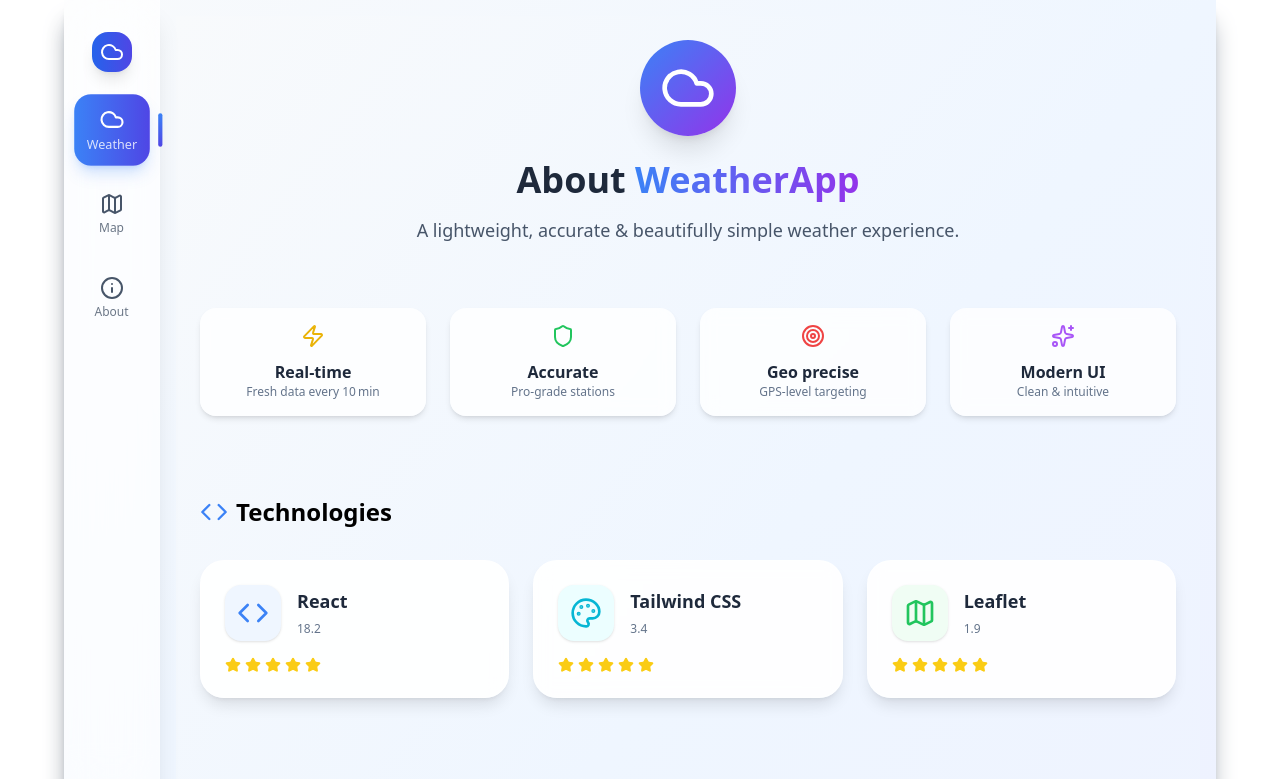
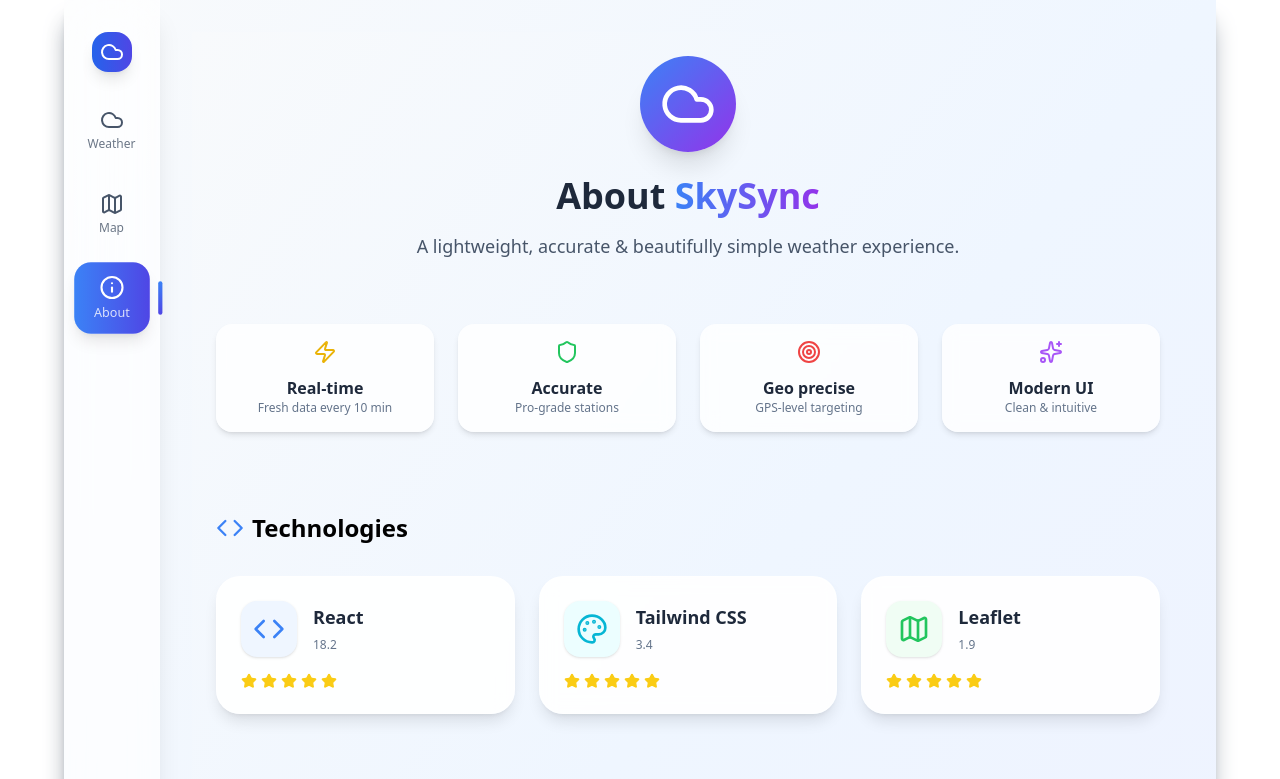
Before and after one commit to kamalOurajdal/SkySync, a React (Create React App) app: page /about in a window 1280 px wide. Shown: the top 779 px of the page. Built offline with nearby package versions, Linux system fonts and the light colour scheme.

Commit message:
refactor: update component structure, improve styling, and add environment variable support

```diff
--- a/package.json
+++ b/package.json
@@ -9,6 +9,7 @@
     "@testing-library/react": "^13.4.0",
     "@testing-library/user-event": "^13.5.0",
     "chart.js": "^4.4.0",
+    "dotenv": "^17.2.0",
     "geolocation": "^0.2.0",
     "leaflet": "^1.9.4",
     "lucide-react": "^0.525.0",
--- a/src/components/Navbar.jsx
+++ b/src/components/Navbar.jsx
@@ -1,96 +1,84 @@
-import React, {useState} from "react";
-import {Settings, Map, Cloud, Info, Menu, X} from "lucide-react";
-import {NavLink, Outlet} from "react-router-dom";
+import React, { useState } from "react";
+import { Cloud, Map, Info, Menu, X } from "lucide-react";
+import { NavLink, Outlet, useLocation } from "react-router-dom";
 
-const Navbar = () => {
-    const [activeTab, setActiveTab] = useState("weather");
+const menuItems = [
+  { id: 1, title: "Weather", to: "/weather", icon: Cloud },
+  { id: 2, title: "Map",     to: "/map",     icon: Map   },
+  { id: 3, title: "About",   to: "/about",   icon: Info  },
+];
+
+export default function Navbar() {
   const [isMobileMenuOpen, setIsMobileMenuOpen] = useState(false);
-
-    const menuItems = [{id: 1, title: "Weather", value: "weather", icon: Cloud}, {
-        id: 2, title: "Map", value: "map", icon: Map
-    }, {id: 3, title: "About", value: "about", icon: Info},];
-
-    const handleNavClick = (title) => {
-        setActiveTab(title.toLowerCase());
-        setIsMobileMenuOpen(false);
-    };
+  const location = useLocation();
 
   return (
-        <div
-            className="flex flex-col lg:flex-row min-h-screen bg-gradient-to-br from-slate-50 via-blue-50 to-indigo-50">
-
-            {/* ─────────── Desktop Sidebar ─────────── */}
-            <nav
-                className="hidden lg:flex lg:flex-col lg:w-20 xl:w-24 bg-white/70 backdrop-blur-xl border-r border-white/20 shadow-xl">
+      <div className="flex flex-col lg:flex-row min-h-screen bg-gradient-to-br from-slate-50 via-blue-50 to-indigo-50">
+        {/* Desktop Sidebar */}
+        <nav className="hidden lg:flex lg:flex-col lg:w-20 xl:w-24 bg-white/70 backdrop-blur-xl border-r border-white/20 shadow-xl">
           <div className="flex flex-col items-center py-8 space-y-6">
-                    {/* logo */}
-                    <div
-                        className="w-10 h-10 bg-gradient-to-r from-blue-600 to-indigo-600 rounded-2xl flex items-center justify-center shadow-lg">
-                        <Cloud className="w-6 h-6 text-white"/>
+            <div className="w-10 h-10 bg-gradient-to-r from-blue-600 to-indigo-600 rounded-2xl flex items-center justify-center shadow-lg">
+              <Cloud className="w-6 h-6 text-white" />
             </div>
-
-                    {/* links */}
             <div className="flex flex-col space-y-4">
-                        {menuItems.map((item) => {
-                            const Icon = item.icon;
-                            const isActive = activeTab === item.title.toLowerCase();
-                            return (<NavLink
-                                key={item.id}
-                                to={item.value}
-                                onClick={() => handleNavClick(item.title)}
-                                className={`
-                                    group relative flex flex-col items-center p-3 rounded-2xl transition-all
-                                    ${isActive ? "bg-gradient-to-r from-blue-500 to-indigo-600 text-white shadow-lg shadow-blue-500/25 scale-105" : "text-slate-600 hover:bg-white/60 hover:text-slate-800 hover:scale-105 hover:shadow-lg"}
-                                  `}
+              {menuItems.map(({ id, title, to, icon: Icon }) => (
+                  <NavLink
+                      key={id}
+                      to={to}
+                      end
+                      className={({ isActive }) =>
+                          `group flex flex-col items-center p-3 rounded-2xl transition-all ${
+                              isActive
+                                  ? "bg-gradient-to-r from-blue-500 to-indigo-600 text-white shadow-lg scale-105"
+                                  : "text-slate-600 hover:bg-white/60 hover:text-slate-800 hover:scale-105 hover:shadow-lg"
+                          }`
+                      }
                   >
-                                <Icon className="w-6 h-6 mb-1"/>
-                                <span className="text-xs font-medium opacity-80">
-                                    {item.title}
-                                </span>
-                                {isActive && (
-                                    <div
-                                        className="absolute -right-3 top-1/2 -translate-y-1/2 w-1 h-8 bg-gradient-to-b from-blue-500 to-indigo-600 rounded-full"/>
+                    <Icon className="w-6 h-6 mb-1" />
+                    <span className="text-xs font-medium opacity-80">{title}</span>
+                    {/* active indicator */}
+                    {location.pathname === to && (
+                        <div className="absolute -right-3 top-1/2 -translate-y-1/2 w-1 h-8 bg-gradient-to-b from-blue-500 to-indigo-600 rounded-full" />
                     )}
-                            </NavLink>);
-                        })}
+                  </NavLink>
+              ))}
             </div>
           </div>
         </nav>
 
-            {/* ─────────── Mobile Header (fixed) ─────────── */}
-            <header
-                className="lg:hidden fixed top-0 left-0 right-0 z-50 bg-white/80 backdrop-blur-xl border-b border-white/20 shadow-lg">
+        {/* Mobile Header */}
+        <header className="lg:hidden fixed top-0 left-0 right-0 z-50 bg-white/80 backdrop-blur-xl border-b border-white/20 shadow-lg">
           <div className="flex items-center justify-between p-4">
             <div className="flex items-center space-x-3">
-                        <div
-                            className="w-10 h-10 bg-gradient-to-r from-blue-600 to-indigo-600 rounded-2xl flex items-center justify-center shadow-lg">
-                            <Cloud className="w-6 h-6 text-white"/>
+              <div className="w-10 h-10 bg-gradient-to-r from-blue-600 to-indigo-600 rounded-2xl flex items-center justify-center shadow-lg">
+                <Cloud className="w-6 h-6 text-white" />
               </div>
               <h1 className="text-xl font-bold bg-gradient-to-r from-blue-600 to-indigo-600 bg-clip-text text-transparent">
-                            WeatherApp
+                SkySync
               </h1>
             </div>
-
             <button
-                        onClick={() => setIsMobileMenuOpen(!isMobileMenuOpen)}
+                onClick={() => setIsMobileMenuOpen((open) => !open)}
                 className="p-2 rounded-xl bg-slate-100 hover:bg-slate-200 transition-colors"
             >
-                        {isMobileMenuOpen ? (<X className="w-6 h-6 text-slate-600"/>) : (
-                            <Menu className="w-6 h-6 text-slate-600"/>)}
+              {isMobileMenuOpen ? (
+                  <X className="w-6 h-6 text-slate-600" />
+              ) : (
+                  <Menu className="w-6 h-6 text-slate-600" />
+              )}
             </button>
           </div>
         </header>
 
-            {/* ─────────── Slide‑in Mobile Menu ─────────── */}
-            {isMobileMenuOpen && (<>
+        {/* Mobile Slide‑in Menu */}
+        {isMobileMenuOpen && (
+            <>
               <div
                   className="lg:hidden fixed inset-0 bg-black/20 backdrop-blur-sm z-40"
                   onClick={() => setIsMobileMenuOpen(false)}
               />
-                <aside
-                    className="lg:hidden fixed top-0 right-0 h-full w-80 bg-white/95 backdrop-blur-xl shadow-2xl z-50 transition-transform">
-                    <div className="p-6">
-                        <div className="flex items-center justify-between mb-8">
+              <aside className="lg:hidden fixed top-0 right-0 h-full w-80 bg-white/95 backdrop-blur-xl shadow-2xl z-50">
+                <div className="flex items-center justify-between p-6">
                   <h2 className="text-lg font-semibold">Navigation</h2>
                   <button
                       onClick={() => setIsMobileMenuOpen(false)}
@@ -99,39 +87,36 @@
                     <X className="w-5 h-5 text-slate-600"/>
                   </button>
                 </div>
-
-                        <nav className="space-y-3">
-                            {menuItems.map((item) => {
-                                const Icon = item.icon;
-                                const isActive = activeTab === item.title.toLowerCase();
-                                return (
+                <div className="p-6 space-y-6">
+                  {menuItems.map(({id, title, to, icon: Icon}) => (
                       <NavLink
-                                        to={item.value}
-                                        key={item.id}
-                                        onClick={() => handleNavClick(item.title)}
-                                        className={`
-                                            w-full flex items-center space-x-4 p-4 rounded-2xl transition-all
-                                            ${isActive ? "bg-gradient-to-r from-blue-500 to-indigo-600 text-white shadow-lg shadow-blue-500/25" : "text-slate-600 hover:bg-slate-100 hover:text-slate-800"}
-                                          `}
+                          key={id}
+                          to={to}
+                          end
+                          onClick={() => setIsMobileMenuOpen(false)}
+                          className={({isActive}) =>
+                              `flex items-center gap-4 p-4 rounded-2xl transition-all ${
+                                  isActive
+                                      ? "bg-gradient-to-r from-blue-500 to-indigo-600 text-white shadow-lg"
+                                      : "text-slate-600 hover:bg-slate-100 hover:text-slate-800"
+                              }`
+                          }
                       >
                         <Icon className="w-6 h-6"/>
-                                        <span className="font-medium">{item.title}</span>
+                        <span className="font-medium">{title}</span>
                       </NavLink>
-                                );
-                            })}
-                        </nav>
+                  ))}
                 </div>
               </aside>
-            </>)}
+            </>
+        )}
 
-            {/* ─────────── Main Content ─────────── */}
-            <main className="flex-1 overflow-auto pt-16 pb-20 lg:pt-0 lg:pb-0 h-screen">
-                <div className="p-4">
+        {/* Main Content */}
+        <main className="flex-1 overflow-auto pt-16 pb-20 lg:pt-0 lg:pb-0">
+          <div className="p-4 lg:p-8">
             <Outlet/>
           </div>
         </main>
       </div>
   );
-};
-
-export default Navbar;
+}
--- a/src/components/SearchBar.jsx
+++ b/src/components/SearchBar.jsx
@@ -1,6 +1,6 @@
 import React, {useCallback, useState} from "react";
 import {Loader2, Search, MapPin} from "lucide-react";
-import {USERNAME} from "./Constant";
+import {USERNAME} from "../Constant";
 
 const SearchBar = ({ onSearchChange, setLocation }) => {
   const [searchValue, setSearchValue] = useState("");
--- a/src/pages/About.jsx
+++ b/src/pages/About.jsx
@@ -19,13 +19,9 @@
     Linkedin
 } from "lucide-react";
 
-/**
- * Lightweight "About" page for the WeatherApp
- * Adds GitHub & LinkedIn links in the footer.
- */
 export default function WeatherAbout() {
     const features = [
-        { icon: <Zap className="w-6 h-6 text-yellow-500" />, title: "Real‑time", desc: "Fresh data every 10 min" },
+        { icon: <Zap className="w-6 h-6 text-yellow-500" />, title: "Real‑time", desc: "Fresh data every 10 min" },
         { icon: <Shield className="w-6 h-6 text-green-500" />, title: "Accurate", desc: "Pro‑grade stations" },
         { icon: <Target className="w-6 h-6 text-red-500" />, title: "Geo precise", desc: "GPS‑level targeting" },
         { icon: <Sparkles className="w-6 h-6 text-purple-500" />, title: "Modern UI", desc: "Clean & intuitive" },
@@ -49,10 +45,10 @@
                     <Cloud className="w-14 h-14 text-white" />
                 </div>
                 <h1 className="text-4xl font-extrabold text-slate-800 mb-4">
-                    About <span className="text-transparent bg-gradient-to-r from-blue-500 to-purple-600 bg-clip-text">WeatherApp</span>
+                    About <span className="text-transparent bg-gradient-to-r from-blue-500 to-purple-600 bg-clip-text">SkySync</span>
                 </h1>
                 <p className="text-slate-600 text-lg max-w-2xl mx-auto">
-                    A lightweight, accurate & beautifully simple weather experience.
+                    A lightweight, accurate & beautifully simple weather experience.
                 </p>
             </header>
 
--- a/src/pages/WeatherMap.js
+++ b/src/pages/WeatherMap.js
@@ -20,13 +20,13 @@
   };
 
   const handleLocation = (value) => {
-    console.log(value)
     setLocation(value);
   };
 
   useEffect(() => {
     setWeatherData(null);
     const fetchWeather = async (lat, lng) => {
+      if (!!lat || !!lng) return;
       await getWeatherData("weather", {
         lat: lat,
         lon: lng,
@@ -43,12 +43,11 @@
   function LocationMarker({ weatherData }) {
     const map = useMapEvents({
       click(e) {
-        console.log(e.latlng)
         setLocation(e.latlng);
       },
     });
 
-    return location === null || weatherData === null ? null : (
+    return (!!location?.lng || !!location?.lat) || !!weatherData  && (
         <Popup closeButton={false}  position={location}>
           <div className="w-48 bg-white rounded-lg border-0 overflow-hidden">
               <h3 className="font-semibold text-lg text-center truncate border-b pb-1">
--- a/src/services/WeatherServices.js
+++ b/src/services/WeatherServices.js
@@ -1,5 +1,5 @@
 import { DateTime } from "luxon";
-import { WEATHER_API_KEY } from "../components/Constant";
+import { WEATHER_API_KEY } from "../Constant";
 
 const WEATHER_API = WEATHER_API_KEY;
 const BASE_URL = "https://api.openweathermap.org/data/2.5";
```
Also changed, not shown: 1 other file (tests, documents, lock files or other folders). Lines whose indentation alone changed are shown as unchanged.
